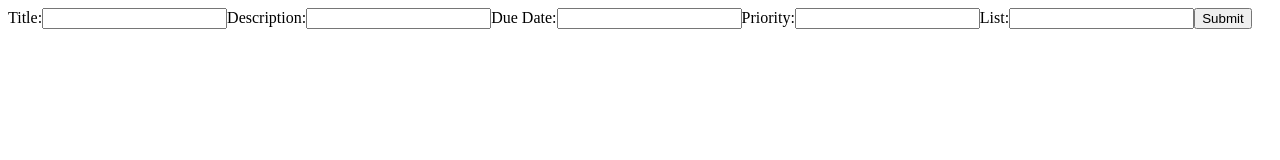
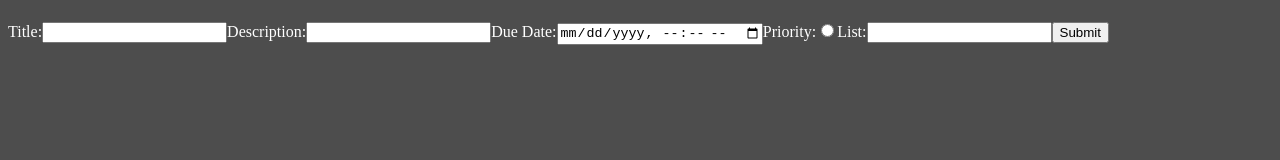
Before and after one commit to cardhect/todo, a website built with webpack: page dist/index.html in a window 1280 px wide. Built offline with nearby package versions, Linux system fonts and the light colour scheme.

```diff
--- a/src/createToDo.js
+++ b/src/createToDo.js
@@ -6,6 +6,8 @@
         this.dueDate = dueDate;
         this.priority = priority;
     }
+
+
 }
 
 export { Todo };
--- a/src/display.js
+++ b/src/display.js
@@ -7,14 +7,14 @@
     loadBody(){
 
     }
-
+    //creates a the form needed from todo
     form(){
         let inputArray = ['title','description','dueDate','priority','list'];
 
         const form = document.createElement('form');
         form.setAttribute('id','todo-form');
         document.body.append(form);
-
+        //each element displays different inputs based on their needed data.
         for (let i = 0; i < inputArray.length; i++) {
             const element = inputArray[i];
             if (element == "title") {
@@ -44,18 +44,19 @@
                 label.setAttribute('for','due-date');
                 label.textContent = 'Due Date:';
                 let input = document.createElement('input');
-                input.setAttribute('type','text')
+                input.setAttribute('type','datetime-local')
                 input.setAttribute('id','due-date')
                 input.setAttribute('name','due-date');
                 form.appendChild(label);
                 form.appendChild(input);
             }
+            //change this to radio with 3 priority options low med high
             if (element == "priority") {
                 let label = document.createElement('label');
                 label.setAttribute('for','priority');
                 label.textContent = 'Priority:';
                 let input = document.createElement('input');
-                input.setAttribute('type','text')
+                input.setAttribute('type','radio')
                 input.setAttribute('id','priority')
                 input.setAttribute('name','priority');
                 form.appendChild(label);
--- a/src/style.css
+++ b/src/style.css
@@ -0,0 +1,7 @@
+body {
+    background-color: rgb(77, 77, 77);
+}
+
+form {
+    color: white;
+}
--- /dev/null
+++ b/src/todoDataConductor.js
@@ -0,0 +1,9 @@
+class Conductor {
+    constructor(params) {
+
+    }
+
+    grabFormData(){
+
+    }
+}
```
Also changed, not shown: dist/index.html, dist/main.js.
